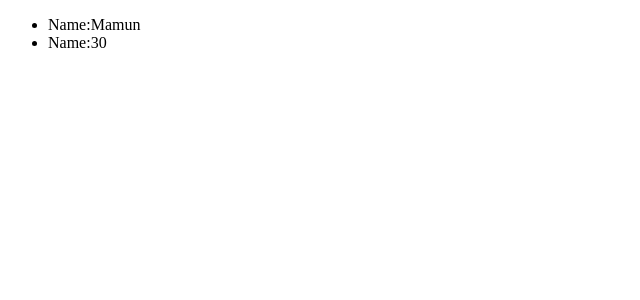
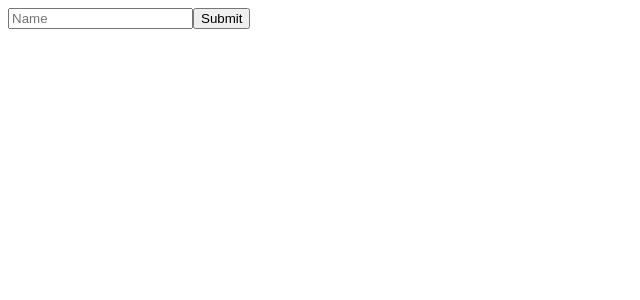
Before and after one commit to sarkarmamun171/myReactProject, a React (Vite) app: page / in a window 1280 px wide. Shown: the top 300 px of the page, without its empty margins (0-640 px from the left). Built offline with nearby package versions, Linux system fonts and the light colour scheme.

Commit message:
Sending form jsx file system

```diff
--- a/src/App.jsx
+++ b/src/App.jsx
@@ -1,13 +1,17 @@
 import Hero from "./component/Hero";
 
 const App = () => {
- const ItemObj={
-  name:'Mamun',
-  age:30,
- }
+  const submitForm=(e)=>{
+    e.preventDefault();
+    alert('You clicked me');
+  }
+
   return (
     <div>
-    <Hero Item={ItemObj}/>
+      <form onSubmit={submitForm}>
+        <input type="text" placeholder="Name"/>
+          <button type="submit">Submit</button>
+      </form>
     </div>
   );
 };
--- a/src/component/Hero.jsx
+++ b/src/component/Hero.jsx
@@ -5,10 +5,11 @@ const Hero = (props) => {
             {/* <h1>{props.title}</h1>
             <img src="https://cdn.pixabay.com/photo/2024/05/26/10/15/bird-8788491_1280.jpg" alt="" /> */}
 
-            <ul>
+            {/* <ul>
                 <li>Name:{props.Item['name']}</li>
                 <li>Name:{props.Item['age']}</li>
-            </ul>
+            </ul> */}
+            <button onClick={props.Item}>Submit</button>
 
         </div>
     );
```
